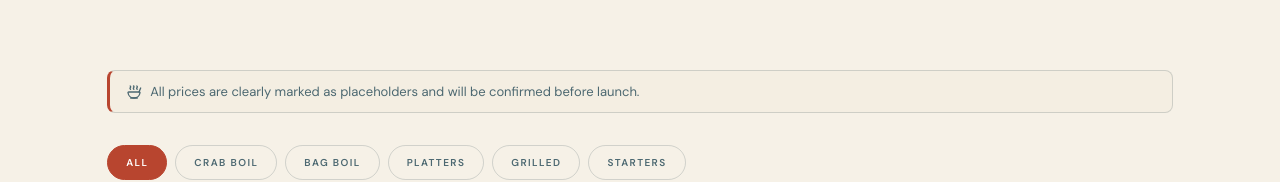
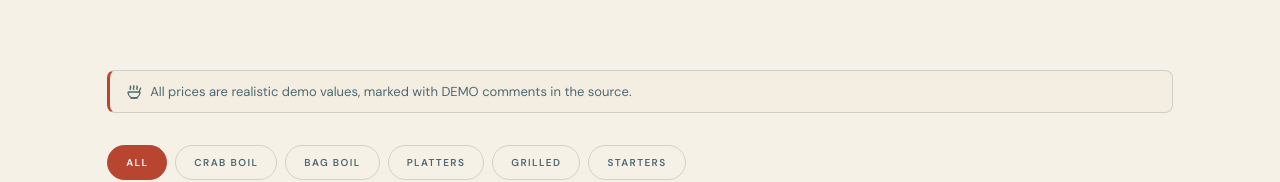
Before and after one commit to Samuel-Fx-1/Sea_Food, a React (Vite) app: page /menu in a window 1280 px wide. Shown: the part 634-816 px from the top of the page. Built offline with nearby package versions, Linux system fonts and the light colour scheme.

Commit message:
docs: label menu prices as demo values

```diff
--- a/src/pages/MenuPage.tsx
+++ b/src/pages/MenuPage.tsx
@@ -60,7 +60,7 @@ export default function MenuPage() {
       <section className="menu-page section-space page-gutter" aria-label="Full menu">
         <p className="notice" role="note">
           <Soup size={16} aria-hidden="true" />
-          All prices are clearly marked as placeholders and will be confirmed before launch.
+          All prices are realistic demo values, marked with DEMO comments in the source.
         </p>
         <MenuFilters
           category={category}
```
